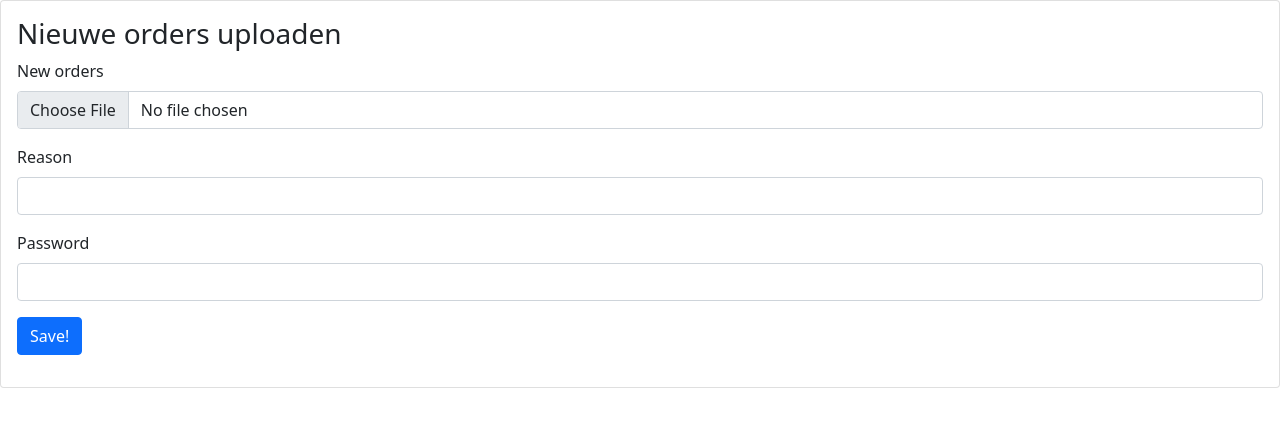
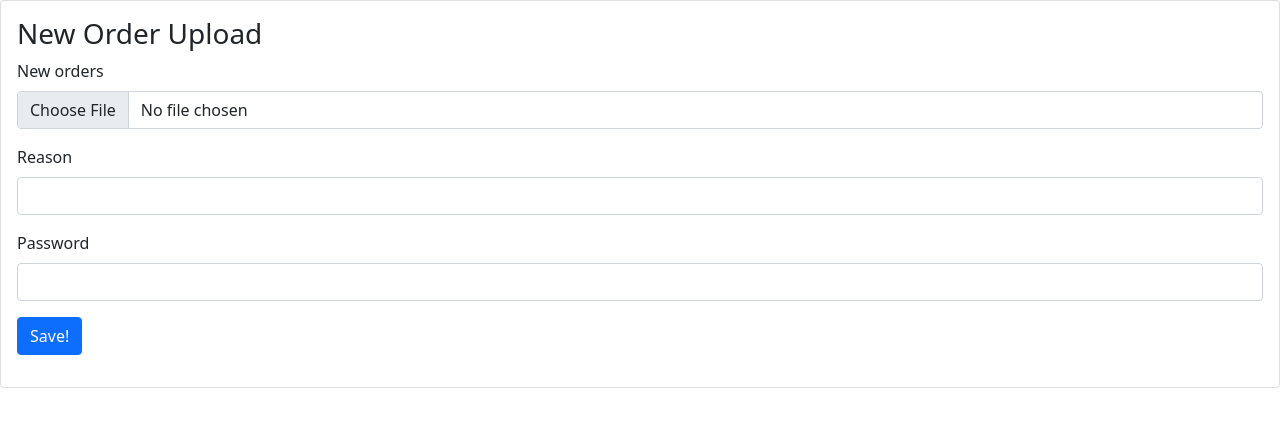
Before and after one commit to sudo-Mystic/CommandCentre-IndiaPlace, a website: page static/update.html in a window 1280 px wide. Drawn offline with nearby package versions, Linux system fonts and the light colour scheme.

Commit message:
Update update.html

```diff
--- a/static/update.html
+++ b/static/update.html
@@ -9,13 +9,13 @@
     <link href="https://cdn.jsdelivr.net/npm/bootstrap@5.1.3/dist/css/bootstrap.min.css" rel="stylesheet"
         integrity="sha384-1BmE4kWBq78iYhFldvKuhfTAU6auU8tT94WrHftjDbrCEXSU1oBoqyl2QvZ6jIW3" crossorigin="anonymous">
 
-    <title>PlaceNL Commando</title>
+    <title>IndiaPlace Command Center</title>
 </head>
 
 <body>
     <div class="card">
         <div class="card-body">
-            <h3>Nieuwe orders uploaden</h3>
+            <h3>New Order Upload</h3>
             <form method="POST" action="/updateorders" enctype="multipart/form-data">
                 <div class="mb-3">
                     <label for="image" class="form-label">New orders</label>
```
